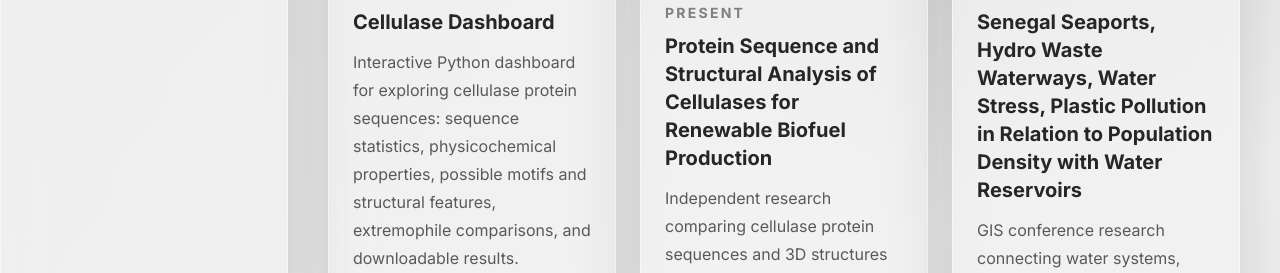
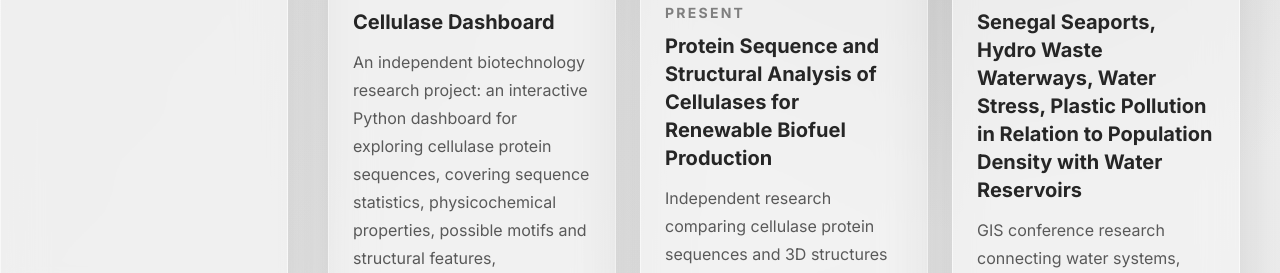
Before and after one commit to meya5657/meya-portfolio, a plain HTML site: page projects.html in a window 1280 px wide. Shown: the part 481-754 px from the top of the page. Drawn offline with nearby package versions, Linux system fonts and the light colour scheme.

Commit message:
Describe Cellulase Dashboard as independent biotechnology research
Co-Authored-By: Claude Opus 5.5 <noreply@anthropic.com>
Claude-Session: https://claude.ai/code/session_01Rz48NwFNwzDkGU38ybSnZU

```diff
--- a/projects.html
+++ b/projects.html
@@ -37,7 +37,7 @@
         <div class="p-6">
           <span class="text-sm font-bold uppercase tracking-[0.16em] text-[#7f7f7f]">Personal Project · Jun 2026-Present</span>
           <h2 class="mt-2 text-xl font-bold">Cellulase Dashboard</h2>
-          <p class="mt-3 leading-7 text-[#595959]">Interactive Python dashboard for exploring cellulase protein sequences: sequence statistics, physicochemical properties, possible motifs and structural features, extremophile comparisons, and downloadable results.</p>
+          <p class="mt-3 leading-7 text-[#595959]">An independent biotechnology research project: an interactive Python dashboard for exploring cellulase protein sequences, covering sequence statistics, physicochemical properties, possible motifs and structural features, extremophile comparisons, and downloadable results.</p>
           <a class="mt-5 inline-flex items-center gap-2 rounded bg-[#595959] px-4 py-2 font-bold text-white transition hover:bg-[#404040]" href="https://cellulase-structural-dashboard.streamlit.app/" target="_blank" rel="noopener noreferrer">
             <i class="fa-solid fa-arrow-up-right-from-square" aria-hidden="true"></i> Open Dashboard
           </a>
```
